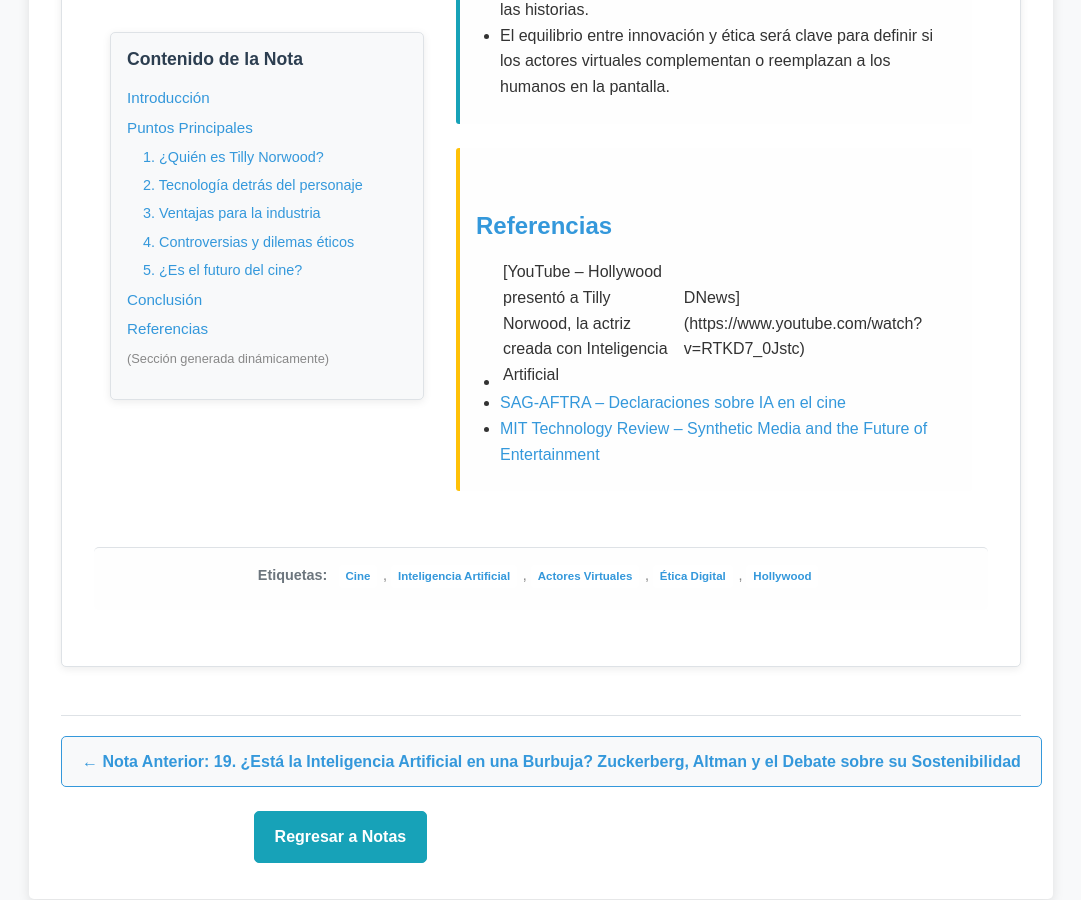
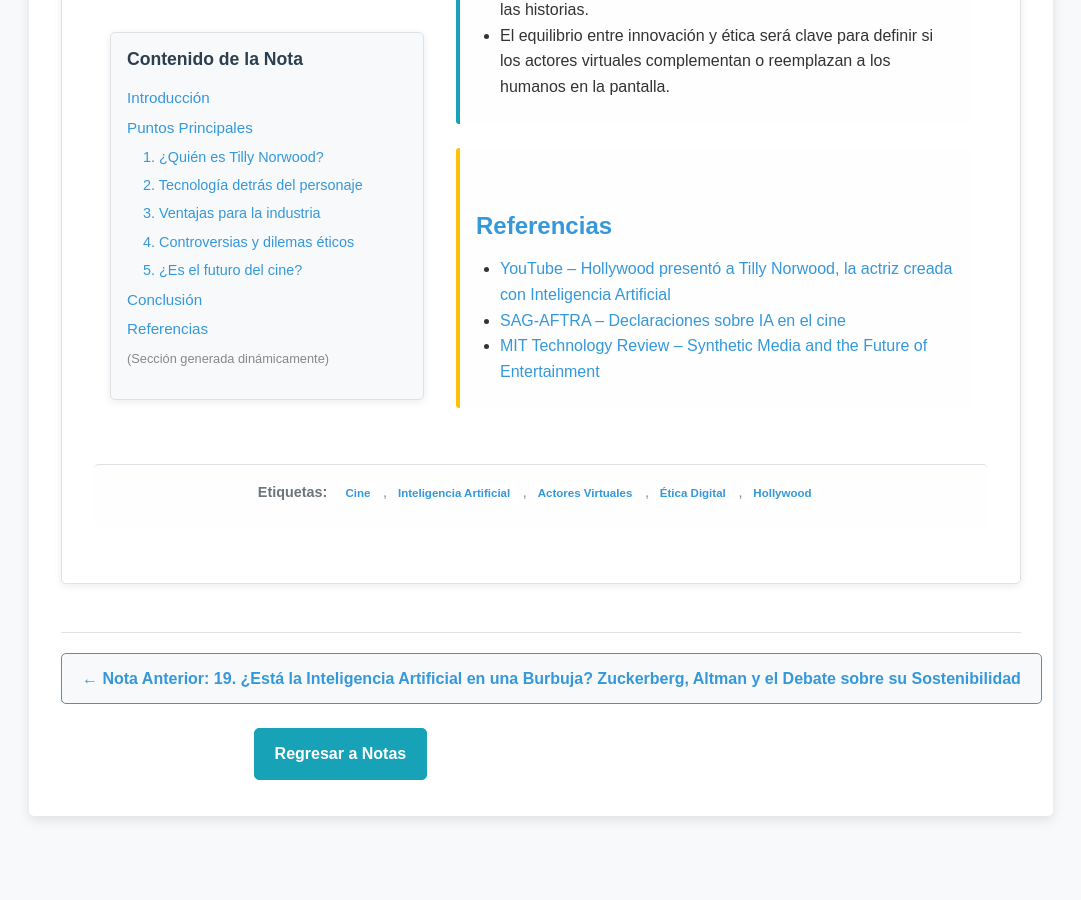
Before and after one commit to ArnulfoPerez/impacto_ai, a Jekyll site: the page built from _notes/tilly-norwood-actriz-ia.md, in a window 1280 px wide and 900 px high, scrolled down 2785 px. Shown: the whole window, without its empty margins (99-1180 px from the left). Built offline with Jekyll 4.4.1, drawn with Linux system fonts in a browser that asks for light colours.

Commit message:
Fix reference link formatting in Tilly Norwood notes

```diff
--- a/_notes/tilly-norwood-actriz-ia.md
+++ b/_notes/tilly-norwood-actriz-ia.md
@@ -30,7 +30,7 @@ conclusion: |
   - El equilibrio entre innovación y ética será clave para definir si los actores virtuales complementan o reemplazan a los humanos en la pantalla.
 
 references: |
-  - [YouTube – Hollywood presentó a Tilly Norwood, la actriz creada con Inteligencia Artificial | DNews](https://www.youtube.com/watch?v=RTKD7_0Jstc)
+  - [YouTube – Hollywood presentó a Tilly Norwood, la actriz creada con Inteligencia Artificial](https://www.youtube.com/watch?v=RTKD7_0Jstc)
   - [SAG-AFTRA – Declaraciones sobre IA en el cine](https://www.sagaftra.org/)
   - [MIT Technology Review – Synthetic Media and the Future of Entertainment](https://www.technologyreview.com/)
 tags:
```
